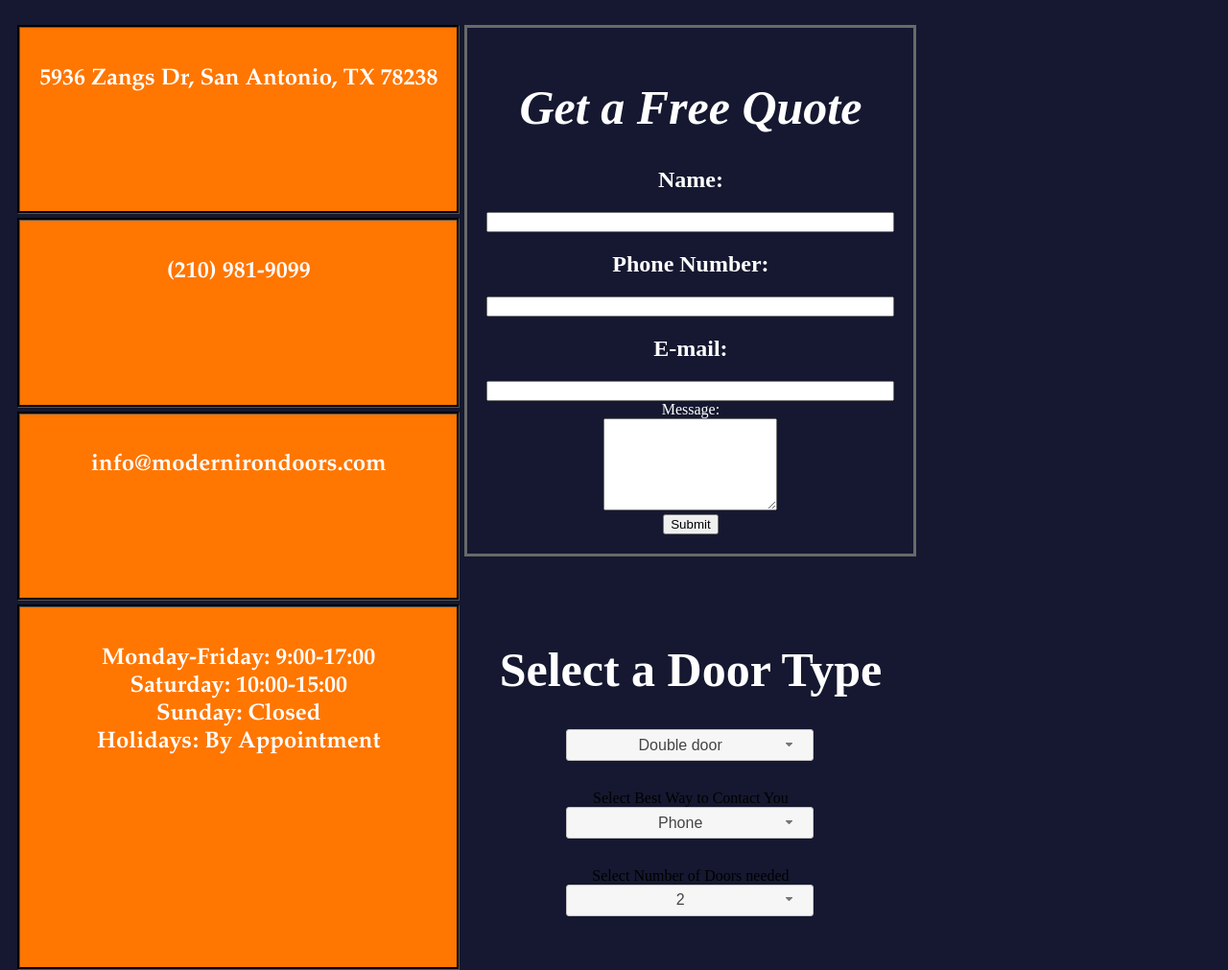
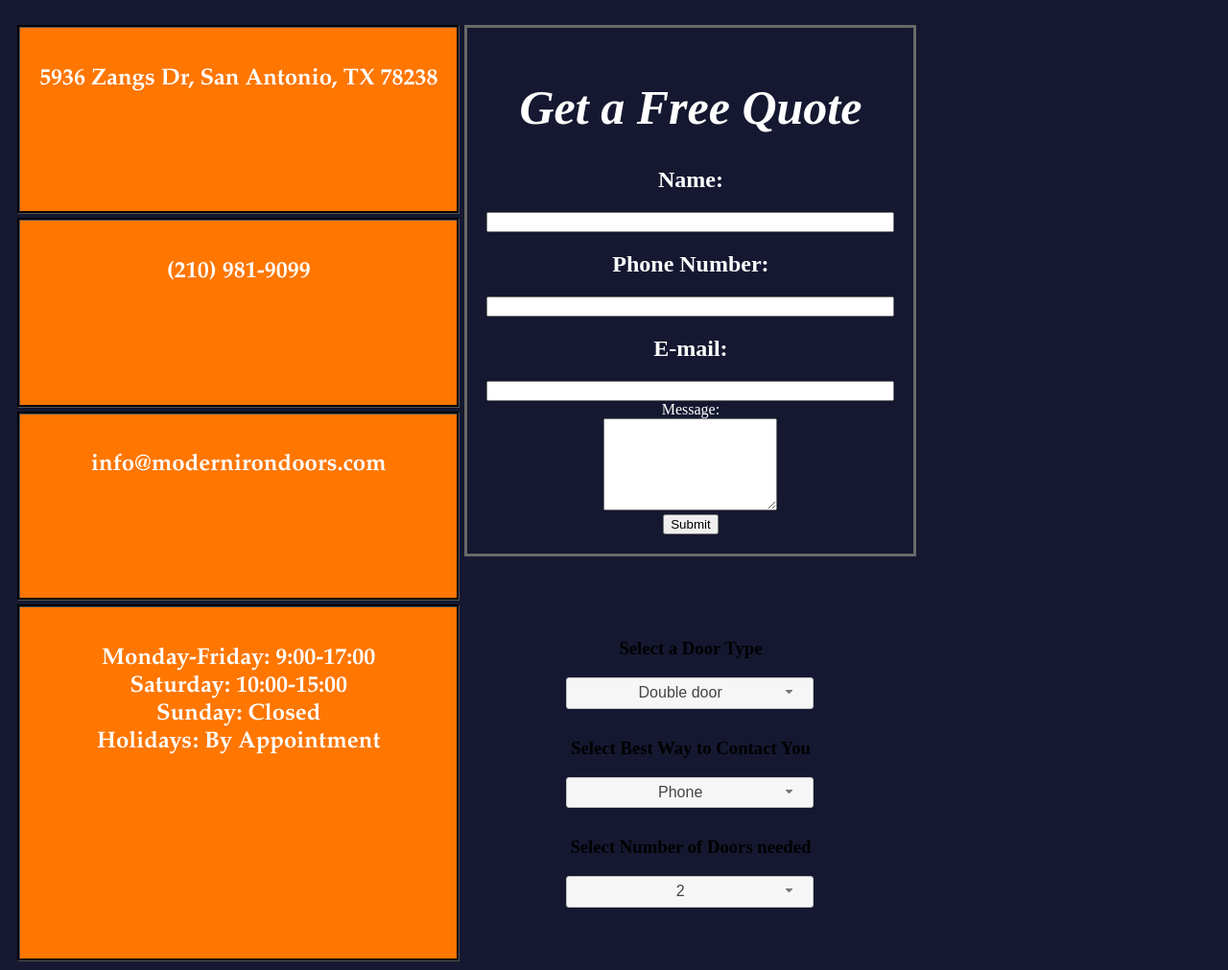
Before and after one commit to yana-michelle/modern-doors, a plain HTML site: page contact us.html in a window 1280 px wide. Shown: the part 685-1696 px from the top of the page at 96% size. Drawn offline with nearby package versions, Linux system fonts and the light colour scheme.

Commit message:
finished

```diff
--- a/contact us.html
+++ b/contact us.html
@@ -87,14 +87,14 @@
 <form action="#">
 
   <fieldset>
-    <label for="speed"><h1>Select a Door Type</h1></label>
+    <label for="speed"><h3>Select a Door Type</h3></label>
     <select name="speed" id="speed">
       <option>Gate</option>
       <option>Single Door</option>
       <option selected="selected">Double door</option>
     </select>
 
-    <label for="files">Select Best Way to Contact You</label>
+    <label for="files"><h3>Select Best Way to Contact You</h3></label>
     <select name="files" id="files">
       <optgroup label="Scripts">
         <option value="jquery">Phone</option>
@@ -102,7 +102,7 @@
       </optgroup>
     </select>
 
-    <label for="number">Select Number of Doors needed</label>
+    <label for="number"><h3>Select Number of Doors needed</h3></label>
     <select name="number" id="number">
       <option>1</option>
       <option selected="selected">2</option>
--- a/modern doors.css
+++ b/modern doors.css
@@ -72,6 +72,9 @@ li a {
 .logo{
 	float: right;
 	border-radius: 25%;
+	border-style: solid;
+	border-color: white;
+	padding: 10px;
 }
 
 .gridContainer{
```
